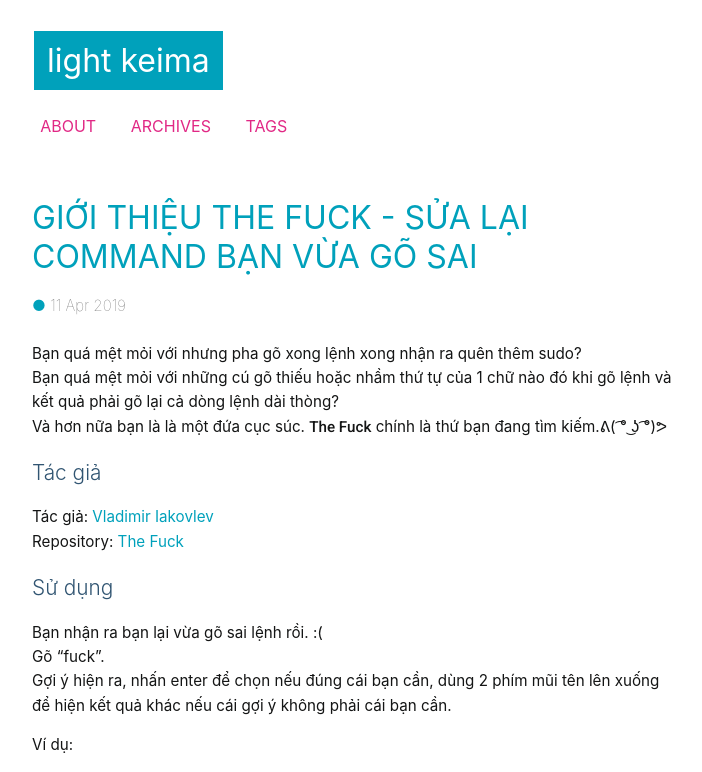
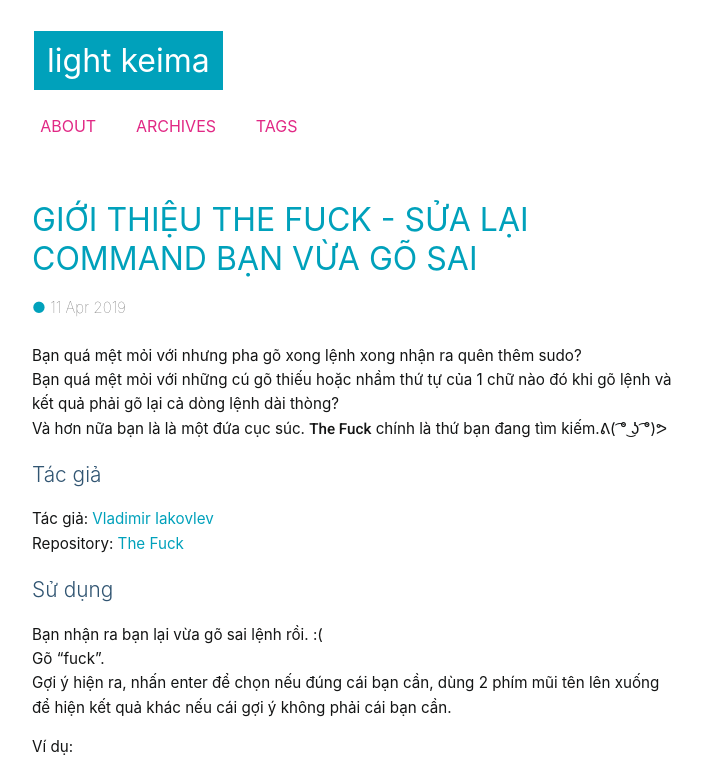
Before and after one commit to ntvthuyen/ntvthuyen.github.io_old, a Jekyll site: the page built from index.html, in a window 1280 px wide. Shown: the top 772 px of the page, without its empty margins (288-990 px from the left). Built offline with Jekyll 4.4.1, drawn with Linux system fonts in a browser that asks for light colours; some web fonts are replaced; the list of posts is cut into pages by our own code.

Commit message:
Update main.css

```diff
--- a/css/main.css
+++ b/css/main.css
@@ -62,6 +62,7 @@ header h1 a:hover {
     background-color: #b91414;
 }
 nav {
+	 font: 1em -apple-system-headline, "Droid Sans Mono", Courier,Arial, mono;
     font-weight: 200;
     text-transform: uppercase;
     margin-left: -43px;
```
